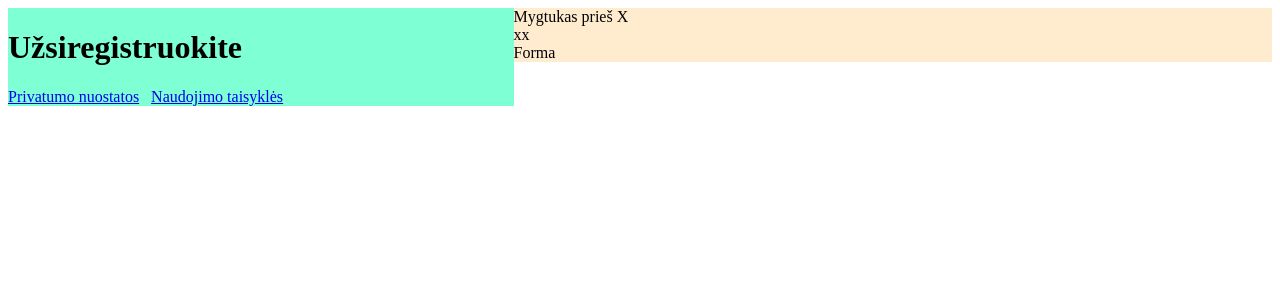
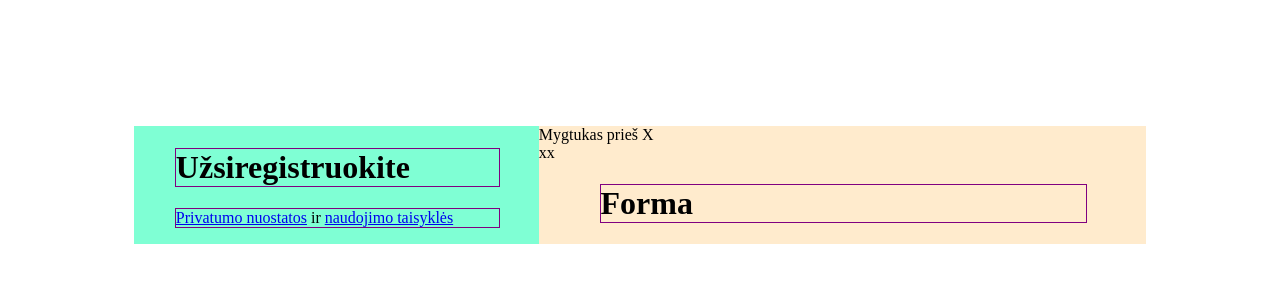
Before and after one commit to Algis1978/4-sign-up, a plain HTML site: page index.html in a window 1280 px wide. Drawn offline with Linux system fonts and the light colour scheme.

Commit message:
des. stulpelio forma

```diff
--- a/css files/style1.css
+++ b/css files/style1.css
@@ -1,4 +1,8 @@
 Main {
+  display: block;
+  width: 80%;
+  margin-top: 10%;
+  margin-left: 10%;
 }
 .kairysis-stulpelis {
   display: inline-block;
@@ -6,11 +10,21 @@ Main {
   float: left;
   background-color: aquamarine;
 }
+h1 {
+  margin-left: 10%;
+  width: 80%;
+  border: purple 1px solid;
+  overflow-wrap: break-word;
+  hyphens: manual;
+}
+p {
+  margin-left: 10%;
+  width: 80%;
+  border: purple 1px solid;
+}
 .desinysis-stulpelis {
   display: inline-block;
   width: 60%;
   float: left;
   background-color: blanchedalmond;
 }
-.button {
-}
--- a/index.html
+++ b/index.html
@@ -10,16 +10,16 @@
 <body>
     <Main clas="container">
         <div class="kairysis-stulpelis">
-            <h1>Užsiregistruokite</h1>
-            <a href="B">Privatumo nuostatos</a>
-            <span>&nbsp;</span>
-            <a href="A">Naudojimo taisyklės</a>
+            <h1>Užsire&shygistruo&shykite</h1>
+            <p><a href="B">Privatumo nuostatos</a> ir
+            <a href="A">naudojimo taisyklės</a>
+            </p>
         </div>
         <div class="desinysis-stulpelis">
             <div class="button">Mygtukas prieš X</div>
             <div>xx</div>
             <div>
-                Forma
+                <h1>Forma</h1>
             </div>
         </div>
     </Main>
```
